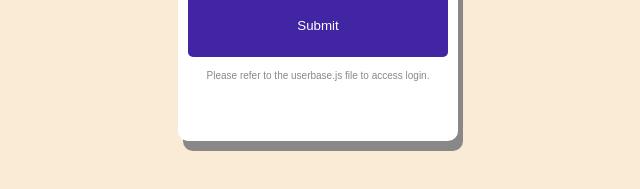
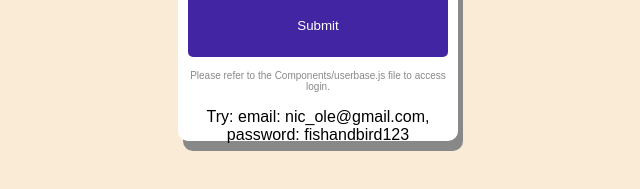
Before and after one commit to LeNikki/Login_route, a React (Create React App) app: page / in a window 1280 px wide. Shown: the part 391-580 px from the top of the page, without its empty margins (322-962 px from the left). Built offline with nearby package versions, Linux system fonts and the light colour scheme.

Commit message:
Update login.js

```diff
--- a/src/Components/login.js
+++ b/src/Components/login.js
@@ -53,7 +53,8 @@ export default function Login(props){
             </div>
             <br></br>
             <button className="button">Submit</button>
-            <p className="note">Please refer to the userbase.js file to access login.</p>
+            <p className="note">Please refer to the Components/userbase.js file to access login.</p>
+            <p>Try: email: nic_ole@gmail.com, password: fishandbird123</p>
         </form>
         </div>
 
```
